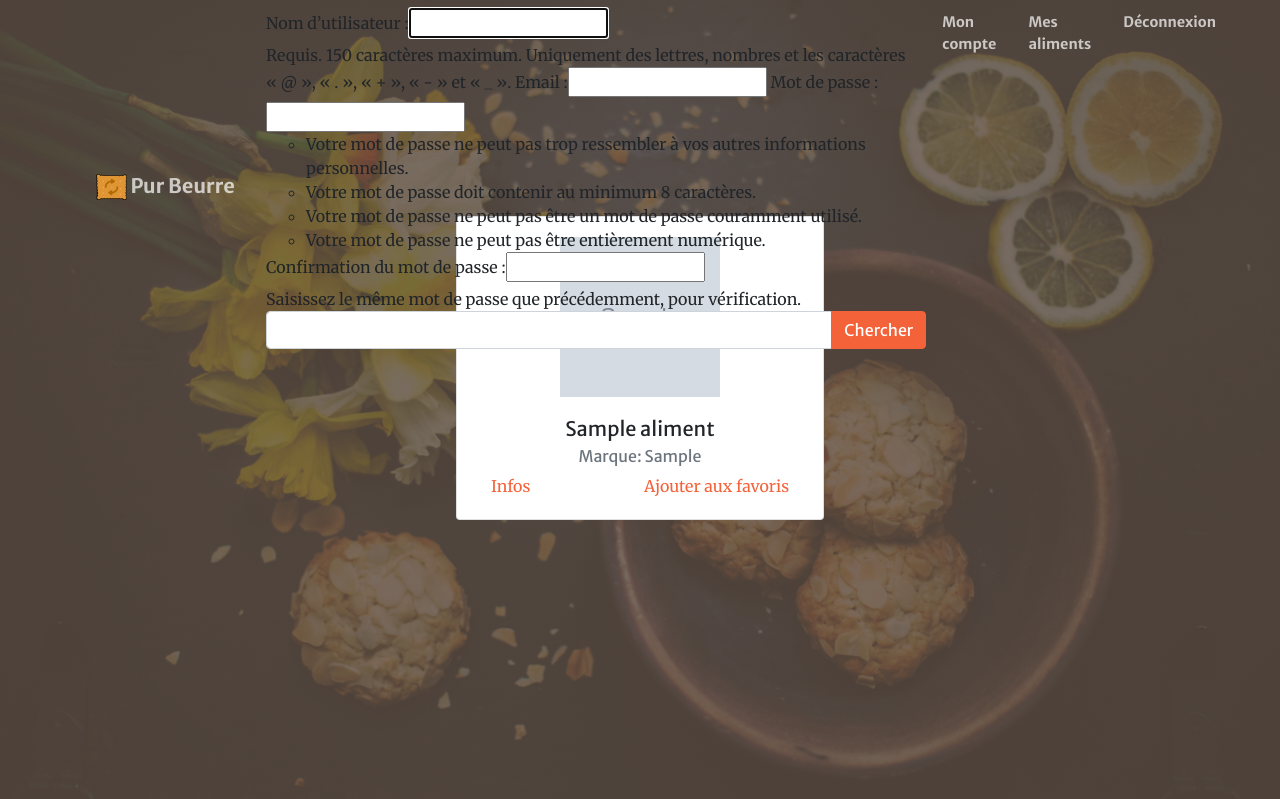
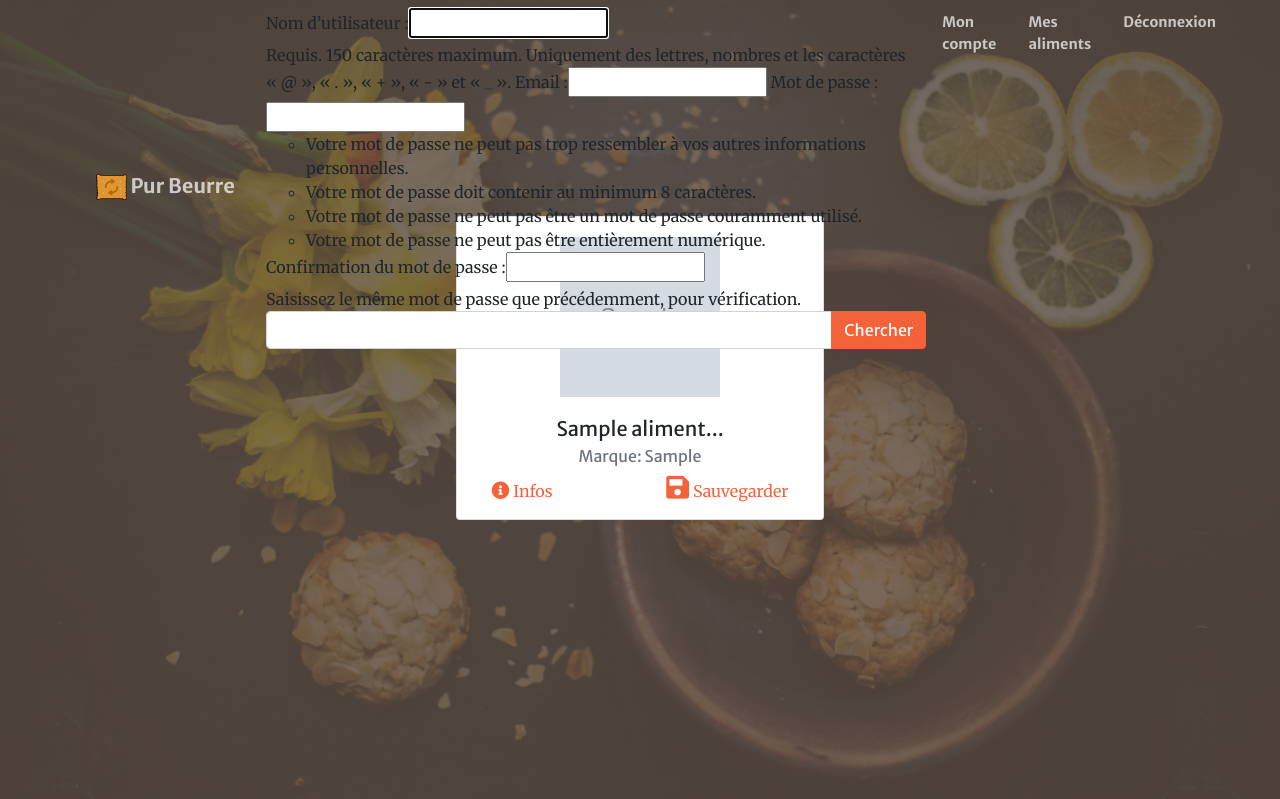
Before and after one commit to athd92/P8-Creez-une-plateforme-pour-amateurs-de-Nutella, a Django app: template purbeurre/main/templates/main/aliments.html in a window 1280 px wide. Shown: the top 799 px of the page. Run offline with Django 3.2, Linux system fonts and the light colour scheme; the template is opened without the code that fills it: values that come from a table or form of the project are taken from there, others are empty; a user stored in the database is signed in; tables that the repository leaves empty hold one stand-in row (values such as "Sample post"); grey boxes marked "Sample" are stand-in pictures; some libraries are stand-ins or nearby versions.

Commit message:
infos added

```diff
--- a/purbeurre/main/templates/main/aliments.html
+++ b/purbeurre/main/templates/main/aliments.html
@@ -22,11 +22,14 @@
         {% endif %}
         <div class="card-body" style="text-align: center;">
             <img class="card-img-top mx-auto d-block" src="{{aliment.image}}" alt="Card image cap" style="width: 160px; height: 160px;">
-          <h5 class="card-title" style="margin-top: 20px;">{{aliment.name|slice:":30" }}</h5>
-          <h6 class="card-subtitle mb-2 text-muted">Marque: {{aliment.brands}}</h6>
-          <a href="{% url 'main:infos' aliment_id=aliment.id %}" class="card-link">Infos</a>
+          <h5 class="card-title" style="margin-top: 20px;">{{aliment.name|slice:":27" }}...</h5>
+          <h6 class="card-subtitle mb-2 text-muted">Marque: {{aliment.brands|slice:":30"}}</h6>
+          <a href="{% url 'main:infos' aliment_id=aliment.id %}" class="card-link"><i class="fa fa-info-circle" style="font-size:18px"></i>
+            Infos</a>
           {% if user.is_authenticated %}
-          <a href="{% url 'main:favorites' aliment_id=aliment.id %}" class="card-link"  style="padding-left: 90px;">Ajouter aux favoris</a>
+
+          <a href="{% url 'main:favorites' aliment_id=aliment.id %}" class="card-link"  style="padding-left: 90px;"><i class="fa fa-save" style="font-size:26px;"></i>
+            Sauvegarder</a>
           {% else %}
           {% endif %}
     </div>
```
